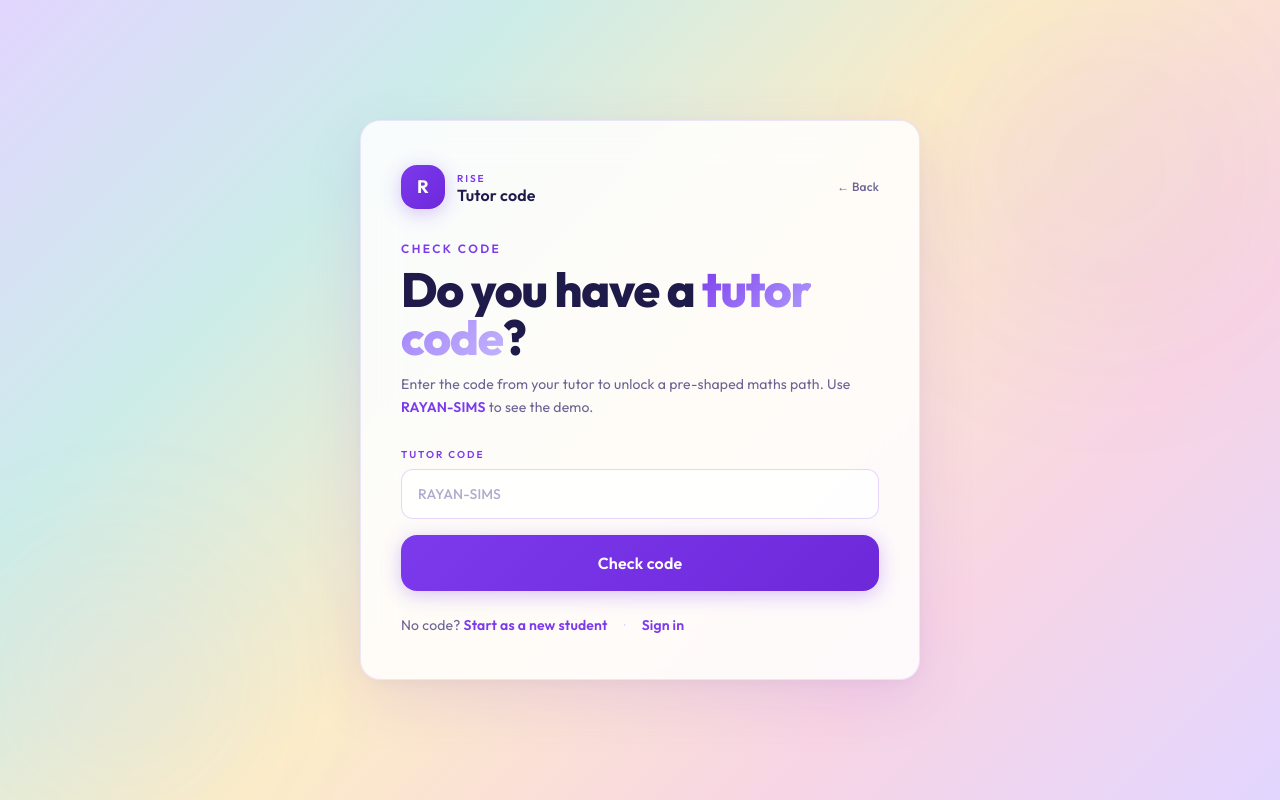
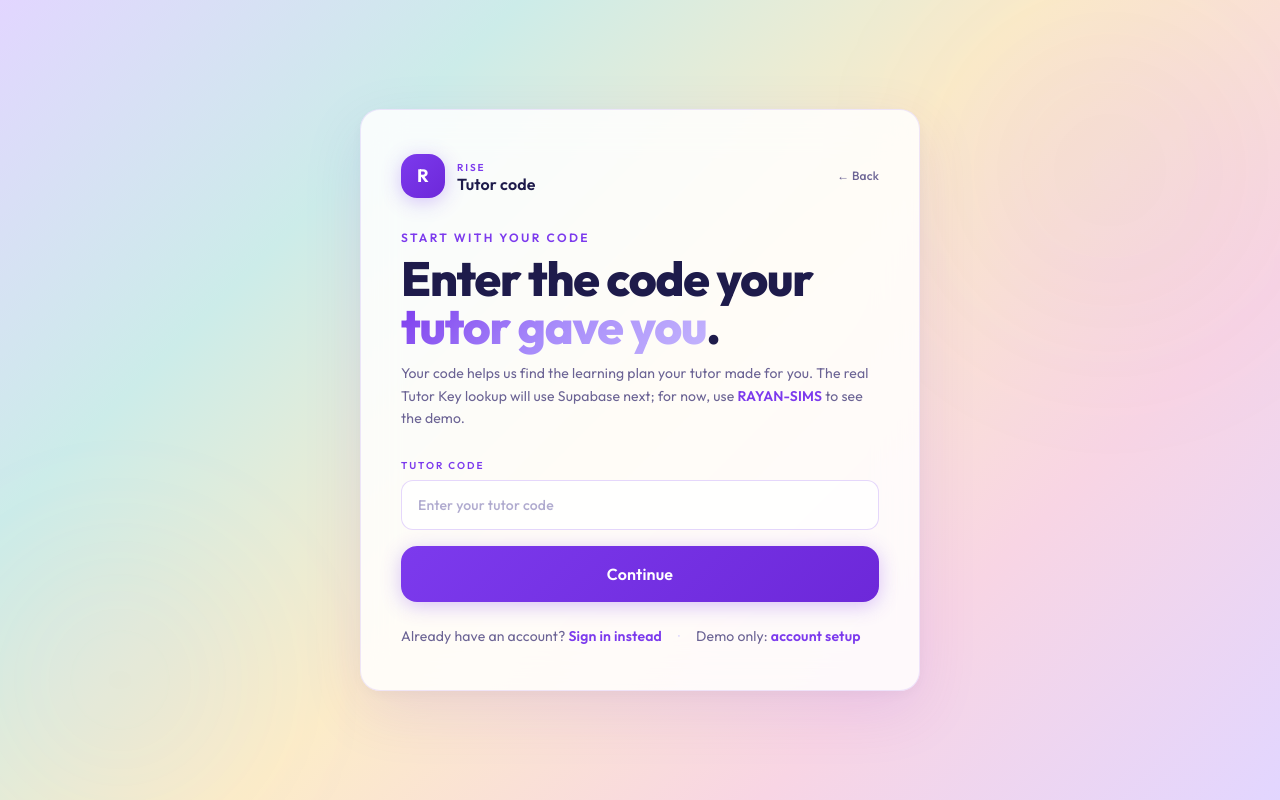
Before and after one commit to bilal-a013/RISE_APP_V1, a Next.js app in the folder apps/web/: page /auth/tutor-code in a window 1280 px wide. Built offline with nearby package versions, Linux system fonts and the light colour scheme.

Commit message:
feat: make tutor code the primary entry

```diff
--- a/apps/web/src/app/auth/login/page.tsx
+++ b/apps/web/src/app/auth/login/page.tsx
@@ -44,7 +44,7 @@ export default function LoginPage({
             </div>
             <div>
               <p className="rise-overline text-[10px]">RISE</p>
-              <p className="text-base font-semibold leading-none text-secondary-900">GCSE Maths</p>
+              <p className="text-base font-semibold leading-none text-secondary-900">Returning students</p>
             </div>
           </div>
           <Link href="/" className="text-xs font-medium text-secondary-400 hover:text-primary-600 transition-colors">
@@ -56,11 +56,12 @@ export default function LoginPage({
         <div className="mb-7">
           <p className="rise-overline mb-2">Welcome back</p>
           <h1 className="text-4xl font-extrabold leading-tight tracking-tight text-secondary-900 lg:text-5xl">
-            Continue your{' '}
-            <span className="rise-gradient-text">maths journey</span>.
+            Sign in to your{' '}
+            <span className="rise-gradient-text">RISE account</span>.
           </h1>
           <p className="mt-3 text-sm leading-relaxed text-secondary-400">
-            Sign in to pick up your next lesson and keep the streak alive.
+            Email sign-in is for returning students who already set up an account.
+            If your tutor gave you a code, enter that instead.
           </p>
         </div>
 
@@ -114,15 +115,18 @@ export default function LoginPage({
         {/* Footer links */}
         <div className="mt-6 flex flex-wrap items-center gap-x-4 gap-y-2 text-sm text-secondary-400">
           <span>
-            New to RISE?{' '}
-            <Link href="/auth/signup" className="font-semibold text-primary-600 hover:text-primary-700 transition-colors">
-              Create account
+            Got a tutor code?{' '}
+            <Link href="/auth/tutor-code" className="font-semibold text-primary-600 hover:text-primary-700 transition-colors">
+              Enter it here
             </Link>
           </span>
           <span className="text-primary-200">·</span>
-          <Link href="/auth/tutor-code" className="font-semibold text-primary-600 hover:text-primary-700 transition-colors">
-            Enter tutor code
-          </Link>
+          <span>
+            Demo account path:{' '}
+            <Link href="/auth/signup" className="font-semibold text-primary-600 hover:text-primary-700 transition-colors">
+              create account
+            </Link>
+          </span>
         </div>
       </div>
     </div>
--- a/apps/web/src/app/auth/tutor-code/page.tsx
+++ b/apps/web/src/app/auth/tutor-code/page.tsx
@@ -72,14 +72,15 @@ export default function TutorCodePage({ searchParams }: TutorCodePageProps) {
 
         {/* Heading */}
         <div className="mb-7">
-          <p className="rise-overline mb-2">Check code</p>
+          <p className="rise-overline mb-2">Start with your code</p>
           <h1 className="text-4xl font-extrabold leading-tight tracking-tight text-secondary-900 lg:text-5xl">
-            Do you have a{' '}
-            <span className="rise-gradient-text">tutor code</span>?
+            Enter the code your{' '}
+            <span className="rise-gradient-text">tutor gave you</span>.
           </h1>
           <p className="mt-3 text-sm leading-relaxed text-secondary-400">
-            Enter the code from your tutor to unlock a pre-shaped maths path.
-            Use <span className="font-semibold text-primary-600">RAYAN-SIMS</span> to see the demo.
+            Your code helps us find the learning plan your tutor made for you.
+            The real Tutor Key lookup will use Supabase next; for now, use{' '}
+            <span className="font-semibold text-primary-600">RAYAN-SIMS</span> to see the demo.
           </p>
         </div>
 
@@ -92,7 +93,7 @@ export default function TutorCodePage({ searchParams }: TutorCodePageProps) {
             <input
               name="code"
               defaultValue={normalisedCode}
-              placeholder="RAYAN-SIMS"
+              placeholder="Enter your tutor code"
               className="rise-input py-3.5"
               autoCapitalize="characters"
               autoCorrect="off"
@@ -100,7 +101,7 @@ export default function TutorCodePage({ searchParams }: TutorCodePageProps) {
           </div>
 
           <button type="submit" className="rise-btn-primary mt-1 py-4 text-base">
-            Check code
+            Continue
           </button>
         </form>
 
@@ -108,7 +109,8 @@ export default function TutorCodePage({ searchParams }: TutorCodePageProps) {
         {hasLookup && !preset && (
           <div className="mt-5 rounded-xl border border-red-200 bg-red-50/80 px-4 py-3">
             <p className="text-sm font-medium text-red-700">
-              That code isn&apos;t in the demo set. Try <span className="font-semibold">RAYAN-SIMS</span>.
+              We could not find that demo code yet. Check it with your tutor, or try{' '}
+              <span className="font-semibold">RAYAN-SIMS</span>.
             </p>
           </div>
         )}
@@ -116,12 +118,13 @@ export default function TutorCodePage({ searchParams }: TutorCodePageProps) {
         {/* Success: code accepted */}
         {preset && signupHref && (
           <div className="mt-5 glass-card p-5 border-primary-200/40">
-            <p className="rise-overline text-[10px] mb-2">Code accepted</p>
+            <p className="rise-overline text-[10px] mb-2">Demo code accepted</p>
             <h2 className="text-2xl font-bold leading-tight text-secondary-900">
               {preset.studentName}&apos;s path is ready
             </h2>
             <p className="mt-2 text-sm leading-relaxed text-secondary-400">
-              {preset.summary}
+              {preset.summary} This temporary demo still uses account setup; the next layer will
+              open a child-profile session from the Tutor Key without asking for an email first.
             </p>
             <div className="mt-4 grid gap-3 sm:grid-cols-2">
               <div className="rounded-xl border border-primary-100 bg-white/70 px-4 py-3">
@@ -137,7 +140,7 @@ export default function TutorCodePage({ searchParams }: TutorCodePageProps) {
               href={signupHref}
               className="mt-5 rise-btn-primary inline-flex w-auto px-6 py-3 text-sm"
             >
-              Continue with tutor path →
+              Preview demo path
             </Link>
           </div>
         )}
@@ -145,15 +148,18 @@ export default function TutorCodePage({ searchParams }: TutorCodePageProps) {
         {/* Footer links */}
         <div className="mt-6 flex flex-wrap items-center gap-x-4 gap-y-2 text-sm text-secondary-400">
           <span>
-            No code?{' '}
-            <Link href="/auth/signup" className="font-semibold text-primary-600 hover:text-primary-700 transition-colors">
-              Start as a new student
+            Already have an account?{' '}
+            <Link href="/auth/login" className="font-semibold text-primary-600 hover:text-primary-700 transition-colors">
+              Sign in instead
             </Link>
           </span>
           <span className="text-primary-200">·</span>
-          <Link href="/auth/login" className="font-semibold text-primary-600 hover:text-primary-700 transition-colors">
-            Sign in
-          </Link>
+          <span>
+            Demo only:{' '}
+            <Link href="/auth/signup" className="font-semibold text-primary-600 hover:text-primary-700 transition-colors">
+              account setup
+            </Link>
+          </span>
         </div>
       </div>
     </div>
--- a/apps/web/src/app/page.tsx
+++ b/apps/web/src/app/page.tsx
@@ -1,80 +1,76 @@
-import { redirect } from 'next/navigation'
 import Link from 'next/link'
-import { createClient } from '@/lib/supabase/server'
 
-export default async function SplashPage() {
-  const supabase = await createClient()
-  const {
-    data: { user },
-  } = await supabase.auth.getUser()
+export const dynamic = 'force-static'
 
-  if (user) {
-    redirect('/home')
-  }
-
+export default function SplashPage() {
   return (
     <div className="rise-splash">
       <div className="rise-splash-inner">
         <div className="rise-splash-card">
-
-          {/* Brand mark */}
           <div className="mb-8 flex items-center gap-4">
-            <div className="flex h-14 w-14 items-center justify-center rounded-2xl text-xl font-bold text-white shadow-btn"
+            <div
+              className="flex h-14 w-14 items-center justify-center rounded-2xl text-xl font-bold text-white shadow-btn"
               style={{ background: 'linear-gradient(135deg, #7C3AED 0%, #6D28D9 100%)' }}
             >
               R
             </div>
             <div>
               <p className="rise-overline">RISE</p>
-              <p className="mt-1 text-base font-semibold text-secondary-900">Maths studio</p>
+              <p className="mt-1 text-base font-semibold text-secondary-900">Student app</p>
             </div>
           </div>
 
-          {/* Heading */}
           <h1 className="max-w-lg text-4xl font-extrabold leading-tight tracking-tight text-secondary-900">
-            Choose how you enter{' '}
-            <span className="rise-gradient-text">RISE</span>.
+            Enter the code your{' '}
+            <span className="rise-gradient-text">tutor gave you</span>.
           </h1>
 
           <p className="mt-3 text-sm text-secondary-400 leading-relaxed">
-            Start fresh as a new student, sign in to continue, or use a tutor code to unlock a pre-shaped maths path.
+            Your code helps us find the learning plan your tutor made for you.
           </p>
 
-          <div className="mt-8 space-y-3">
-            <Link href="/auth/signup" className="block">
-              <div className="rise-btn-primary text-base">Sign up as a new student</div>
-            </Link>
-
-            <Link href="/auth/login" className="block">
-              <div className="rise-splash-btn-secondary text-base">Sign in</div>
-            </Link>
-          </div>
-
-          {/* Tutor code section */}
-          <div className="mt-6">
-            <div className="flex items-center gap-3 mb-4">
-              <div className="flex-1 h-px bg-primary-200/40" />
-              <span className="rise-overline text-[10px]">or enter tutor code</span>
-              <div className="flex-1 h-px bg-primary-200/40" />
-            </div>
-
-            <form action="/auth/tutor-code" className="grid gap-3 sm:grid-cols-[minmax(0,1fr)_160px]">
+          <div className="mt-8">
+            <form action="/auth/tutor-code" className="space-y-4">
+              <div>
+                <label className="mb-2 block rise-overline text-[10px]">
+                  Tutor code
+                </label>
+                <p className="mb-3 text-sm text-secondary-400">
+                  Type it exactly as your tutor gave it to you.
+                </p>
+              </div>
               <input
                 name="code"
-                placeholder="e.g. RAYAN-SIMS"
+                placeholder="Enter your tutor code"
                 autoCapitalize="characters"
                 autoCorrect="off"
-                className="rise-input"
+                className="rise-input py-3.5"
               />
               <button
                 type="submit"
-                className="rise-btn-outline w-full justify-center rounded-xl px-5 py-3 text-sm font-semibold"
+                className="rise-btn-primary py-4 text-base"
               >
                 Continue
               </button>
             </form>
           </div>
 
+          <div className="mt-6 rounded-xl border border-primary-100 bg-white/60 px-4 py-3">
+            <p className="text-sm leading-relaxed text-secondary-500">
+              If you already have an account, you can{' '}
+              <Link href="/auth/login" className="font-semibold text-primary-600 hover:text-primary-700 transition-colors">
+                sign in instead
+              </Link>
+              .
+            </p>
+          </div>
+
+          <div className="mt-5 text-center text-sm text-secondary-400">
+            <Link href="/auth/signup" className="font-semibold text-primary-600 hover:text-primary-700 transition-colors">
+              Account setup
+            </Link>{' '}
+            is optional and only needed for the current demo flow.
+          </div>
         </div>
       </div>
     </div>
--- a/apps/web/src/components/auth/NewStudentSignupFlow.tsx
+++ b/apps/web/src/components/auth/NewStudentSignupFlow.tsx
@@ -66,7 +66,7 @@ export default function NewStudentSignupFlow({
           <div>
             <p className="rise-overline text-[10px]">RISE</p>
             <p className="text-base font-semibold leading-none text-secondary-900">
-              {isTutorPath ? 'Tutor path' : 'New student'}
+              {isTutorPath ? 'Demo tutor path' : 'Optional account'}
             </p>
           </div>
         </div>
@@ -78,19 +78,19 @@ export default function NewStudentSignupFlow({
       {/* Page heading */}
       <div className="mb-6">
         <p className="rise-overline mb-2">
-          {isTutorPath ? 'Tutor-coded signup' : 'New-student signup'}
+          {isTutorPath ? 'Demo account setup' : 'Optional account setup'}
         </p>
         <h1 className="text-3xl font-extrabold leading-tight tracking-tight text-secondary-900 lg:text-4xl">
           {isTutorPath ? (
-            <>Finish your <span className="rise-gradient-text">account</span></>
+            <>Preview the <span className="rise-gradient-text">demo path</span></>
           ) : (
-            <>Build your <span className="rise-gradient-text">maths setup</span></>
+            <>Set up an <span className="rise-gradient-text">optional account</span></>
           )}
         </h1>
         <p className="mt-3 max-w-2xl text-sm leading-relaxed text-secondary-400">
           {isTutorPath
-            ? 'Your tutor code has shaped the path. Add a few personal details so the first screen feels ready.'
-            : 'Keep it short. We only ask what helps RISE recommend the right first lesson.'}
+            ? 'This is temporary while Tutor Keys move to Supabase. The final student flow will open from the tutor code without needing email first.'
+            : 'Most students should start with the tutor code from their tutor. Account setup is only for returning users or demo access right now.'}
         </p>
       </div>
 
@@ -113,7 +113,7 @@ export default function NewStudentSignupFlow({
             {initialValues.tutorCode} · {initialValues.recommendedTopic || 'Tutor-picked maths path'}
           </p>
           <p className="mt-2 text-sm text-secondary-400">
-            The tutor path is already aimed at the right topic. Tweak age range, level, and account details below.
+            The demo path is already aimed at the right topic. The real Tutor Key flow will use tutor-entered profile data instead.
           </p>
         </div>
       )}
@@ -321,7 +321,7 @@ export default function NewStudentSignupFlow({
 
         <div className="mt-8 flex flex-wrap items-center justify-between gap-3 border-t border-primary-200/30 pt-5">
           <p className="text-sm text-secondary-400">
-            {step < 3 ? 'Keep it moving — only the essentials.' : 'Account details finish the setup.'}
+            {step < 3 ? 'Demo-only setup for now.' : 'Account details are optional for the future Tutor Key flow.'}
           </p>
 
           <div className="flex flex-wrap items-center gap-3">
@@ -353,8 +353,8 @@ export default function NewStudentSignupFlow({
               <SubmitButton
                 label={
                   isTutorPath
-                    ? 'Create account and open tutor path'
-                    : 'Create account and open maths path'
+                    ? 'Preview demo tutor path'
+                    : 'Set up optional account'
                 }
               />
             )}
--- a/apps/web/src/lib/onboarding.ts
+++ b/apps/web/src/lib/onboarding.ts
@@ -68,6 +68,7 @@ export interface TutorCodePreset {
   summary: string
 }
 
+// Transitional demo only. Layer 2 replaces this with a server-side Supabase Tutor Key lookup.
 const TUTOR_CODE_PRESETS: TutorCodePreset[] = [
   {
     code: 'RAYAN-SIMS',
```
